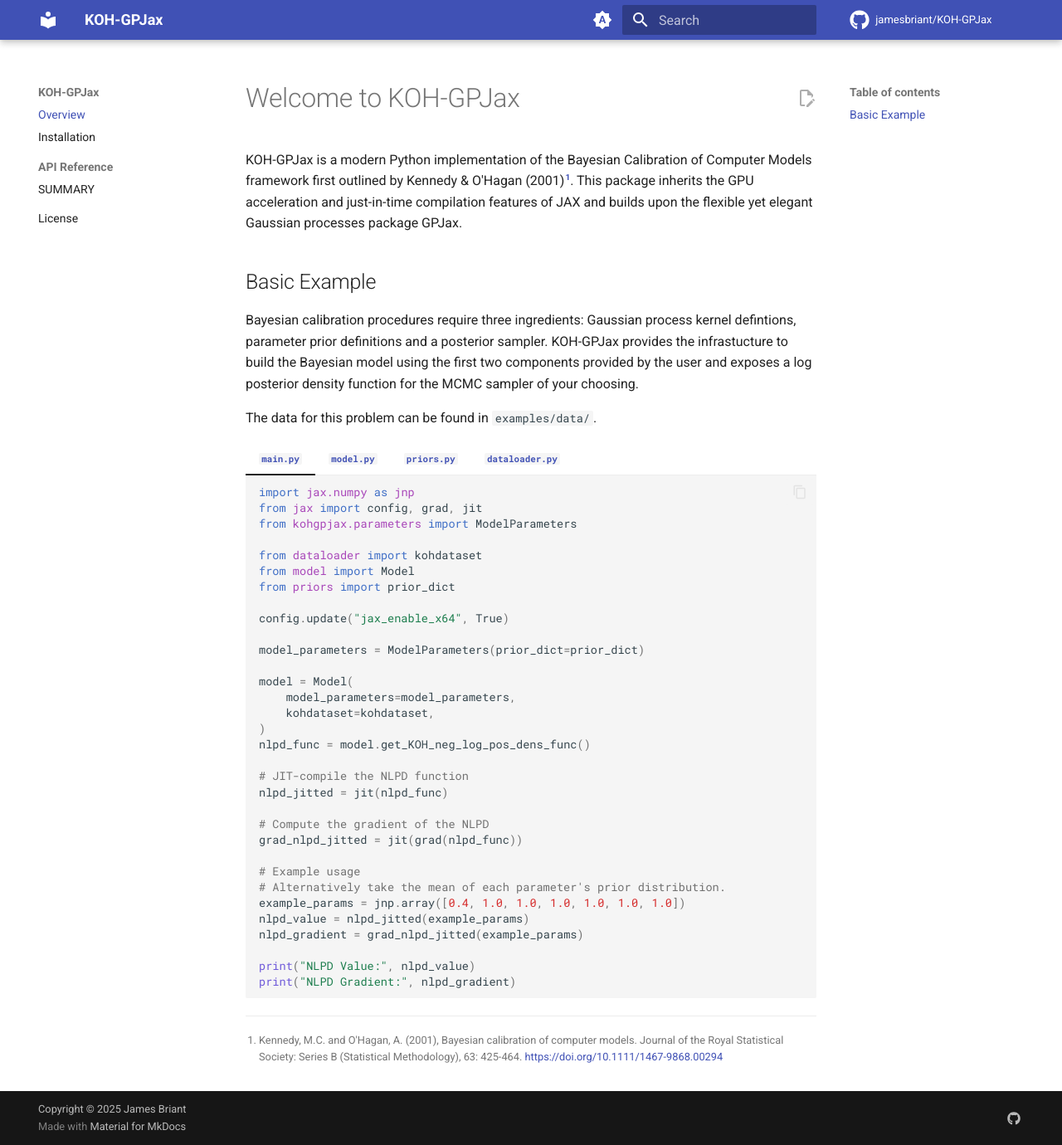
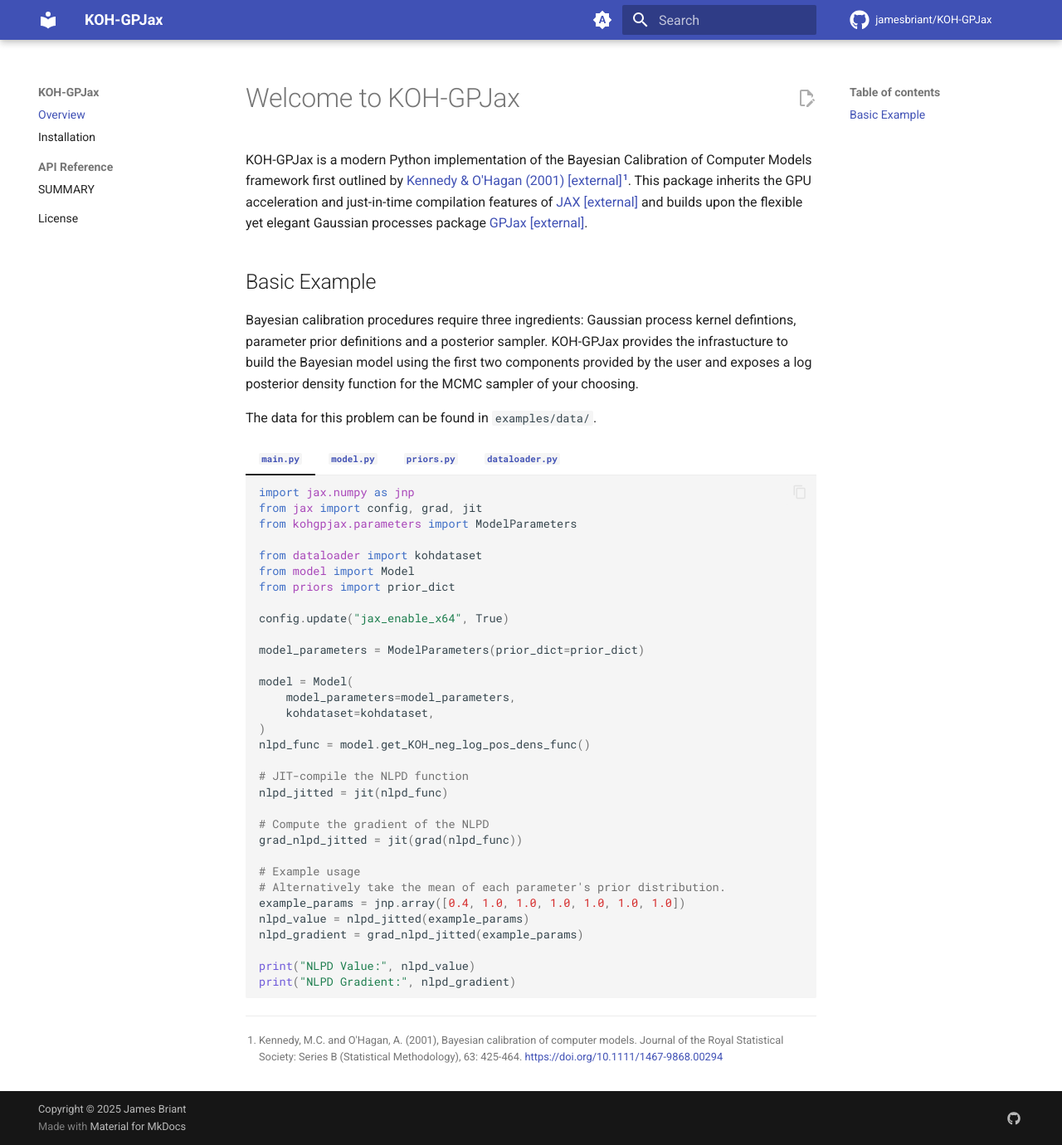
Before and after one commit to jamesbriant/KOH-GPJax, an MkDocs documentation site: the page built from docs/index.md, in a window 1280 px wide and 1380 px high. Shown: the whole window at 83% size. Built offline with MkDocs 1.6.1 and Material for MkDocs 9.7.7, drawn with Linux system fonts in a browser that asks for light colours; comment, search, counter and statistics services are not loaded.

Commit message:
add links

```diff
--- a/docs/index.md
+++ b/docs/index.md
@@ -1,10 +1,10 @@
 # Welcome to KOH-GPJax
 
 KOH-GPJax is a modern Python implementation of the Bayesian Calibration
-of Computer Models framework first outlined by Kennedy & O'Hagan (2001)[^1].
+of Computer Models framework first outlined by [Kennedy & O'Hagan (2001) [external]](https://doi.org/10.1111/1467-9868.00294)[^1].
 This package inherits the GPU acceleration and just-in-time compilation
-features of JAX and builds upon the flexible yet elegant Gaussian processes package
-GPJax.
+features of [JAX [external]](https://docs.jax.dev/en/latest/index.html) and builds upon the flexible yet elegant Gaussian processes package
+[GPJax [external]](https://docs.jaxgaussianprocesses.com).
 
 ## Basic Example
 
```
